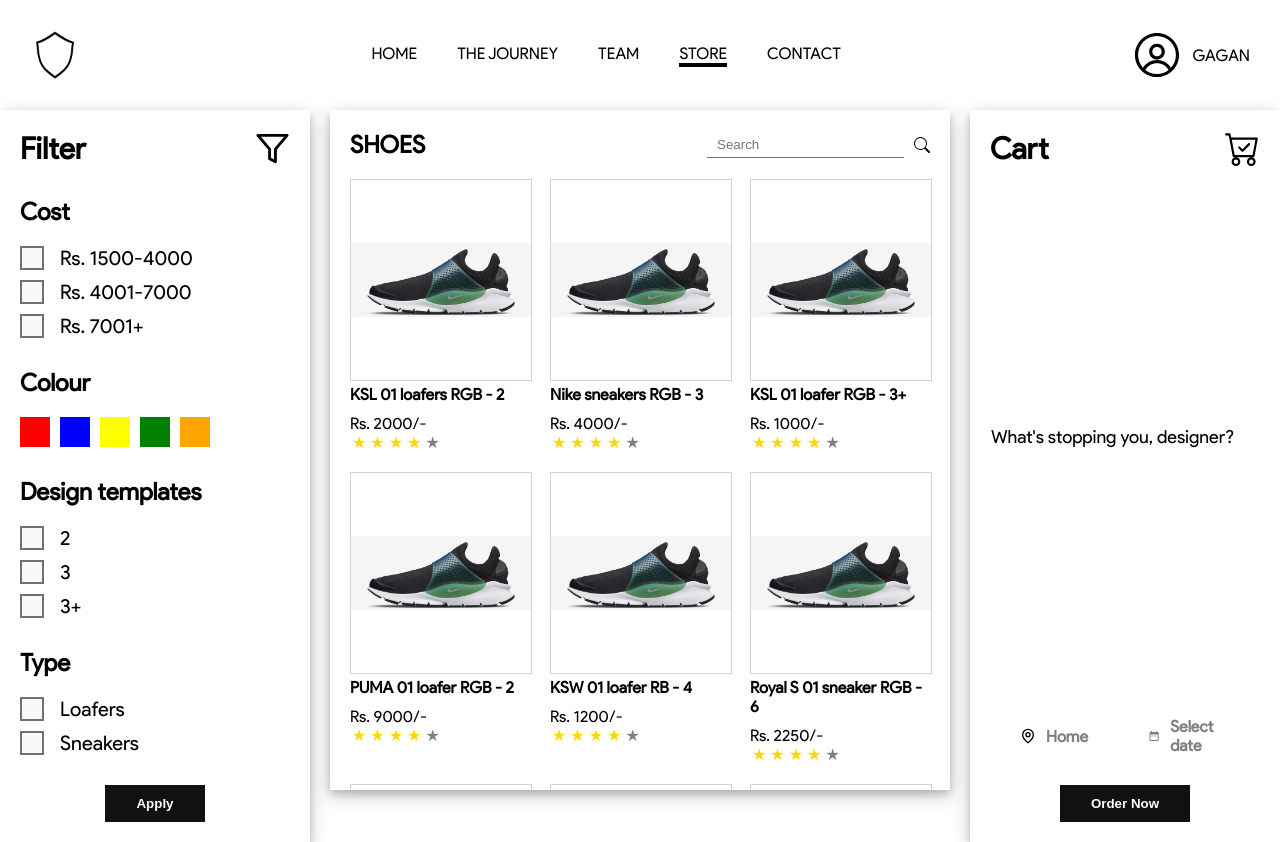
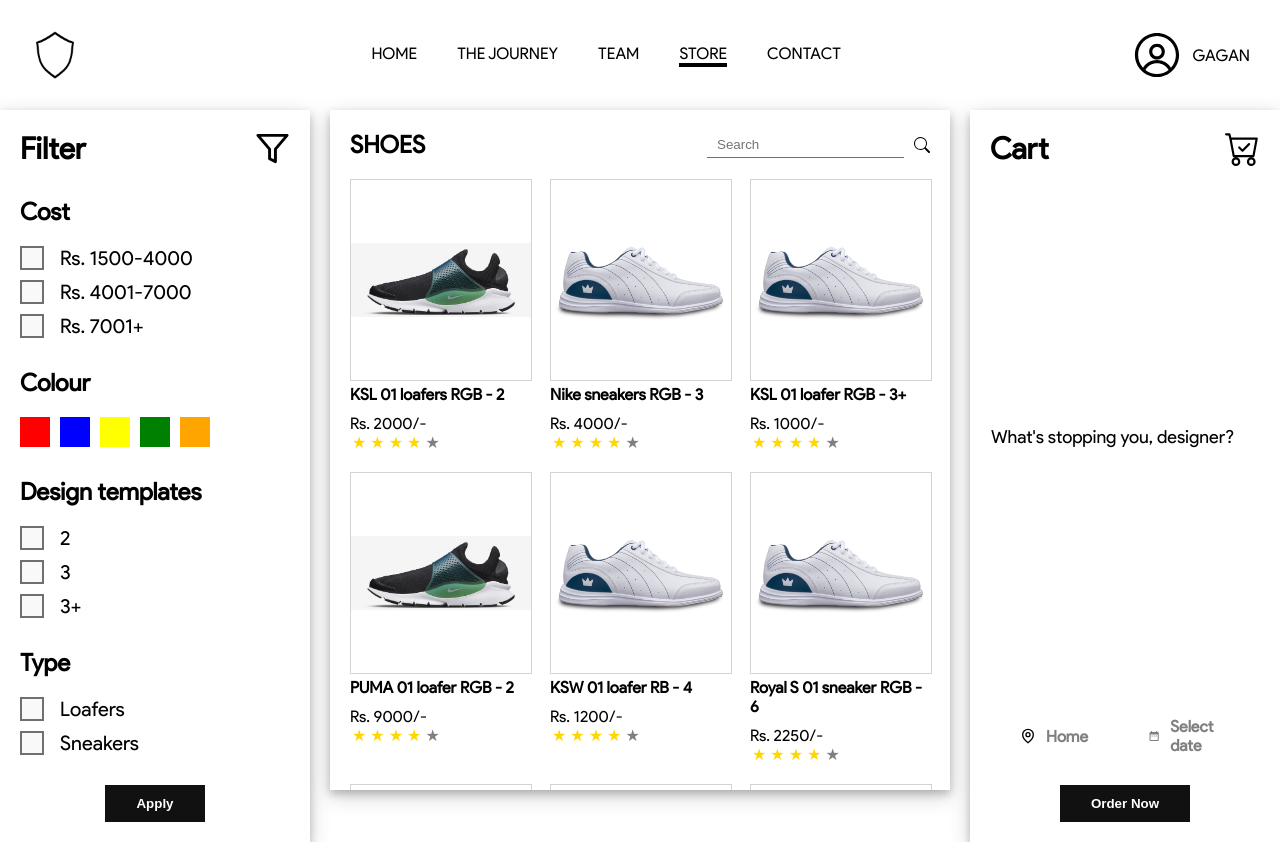
Before and after one commit to KunalAnkur/cityscope_task, a React (Create React App) app: page /store in a window 1280 px wide. Built offline with nearby package versions, Linux system fonts and the light colour scheme.

Commit message:
update ui

```diff
--- a/src/components/ProductSection/ProductSection.jsx
+++ b/src/components/ProductSection/ProductSection.jsx
@@ -25,7 +25,7 @@
                 </div>
             </div>
             <div className="product-list">
-                {!loading && products.map(product => <ProductCard onClick={() => handleOnClick(product.id)} key={product.id} imageSource={product.imageSource} price={product.price} rating={product.rating} title={product.title} />)}
+                {!loading && products.map(product => <ProductCard onClick={() => handleOnClick(product.id)} key={product.id} imageSource={product.mainImage} price={product.price} rating={product.rating} title={product.title} />)}
             </div>
         </section>
     )
```
